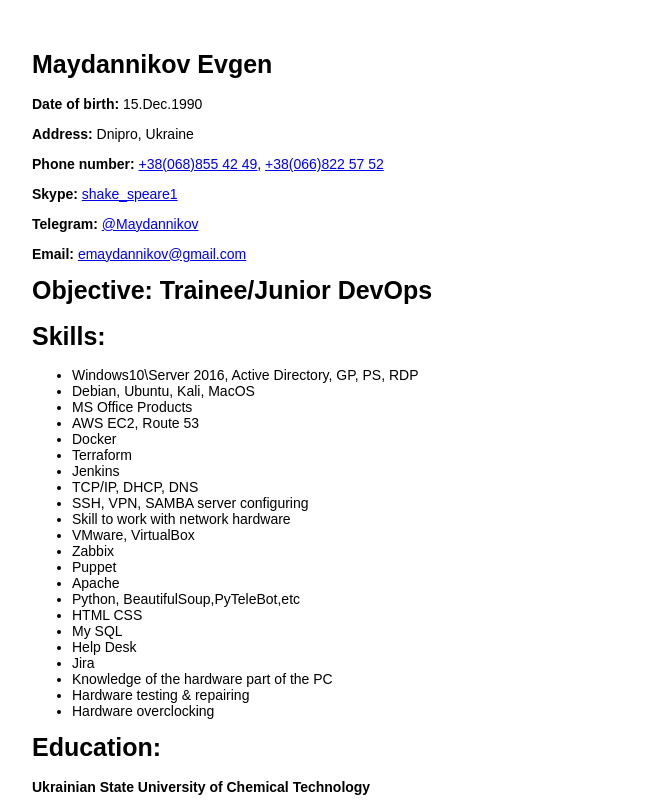
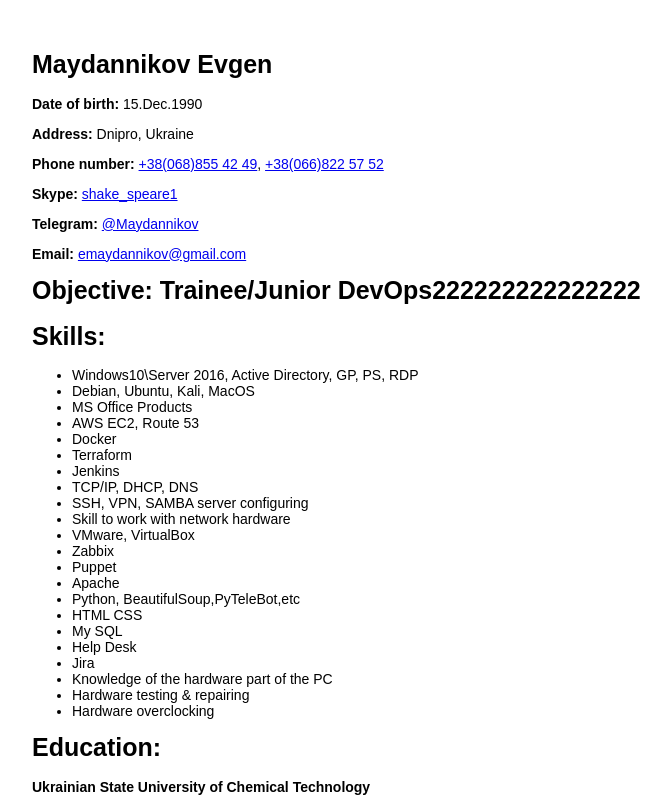
Before and after one commit to Emaydannikov/Simple_cv, a plain HTML site: page index.html in a window 1280 px wide. Shown: the top 800 px of the page, without its empty margins (18-689 px from the left). Drawn offline with Linux system fonts and the light colour scheme.

Commit message:
Update index.html

```diff
--- a/index.html
+++ b/index.html
@@ -20,7 +20,7 @@
 <p><b>Email:</b> <a href="mailto:emaydannikov@gmail.com">emaydannikov@gmail.com</a>
 <!-- <p><b>Site:</b> <a href="http://maydannikov.link/">maydannikov.link</a> -->
 
-<h1>Objective: Trainee/Junior DevOps</h1>
+<h1>Objective: Trainee/Junior DevOps222222222222222</h1>
 <h1>Skills:</h1>
 <ul>
   <li>Windows10\Server 2016, Active Directory, GP, PS, RDP</li>
```
